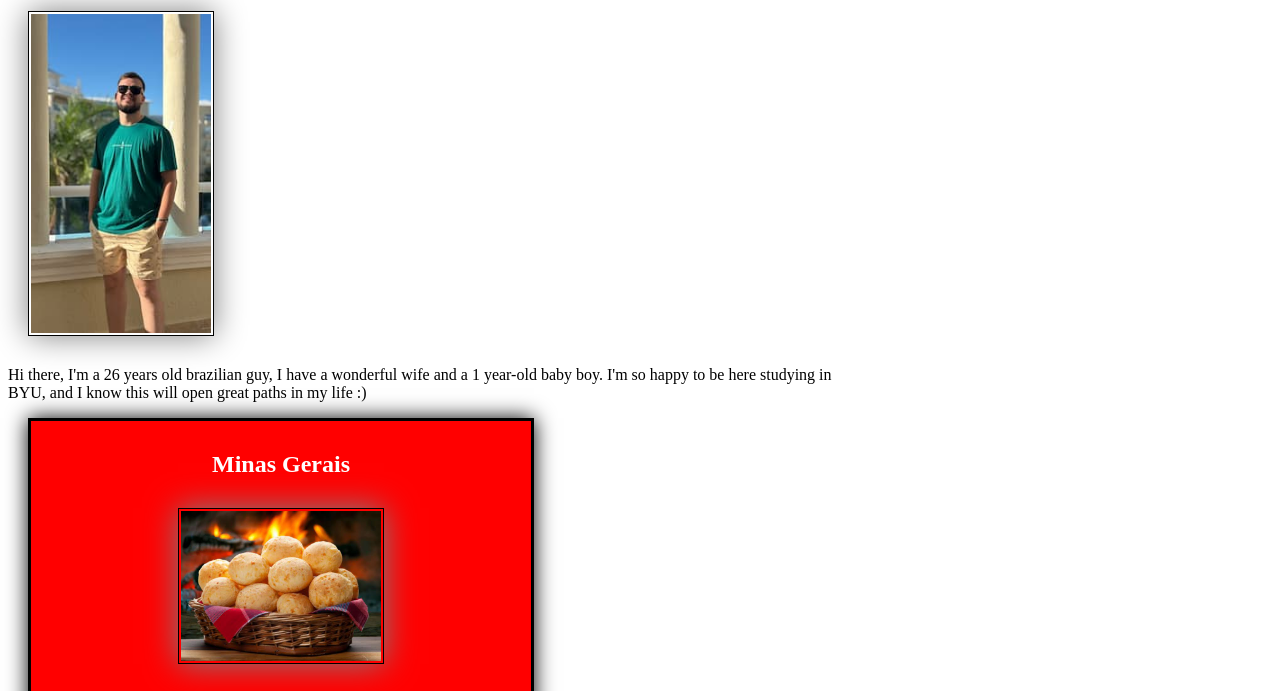
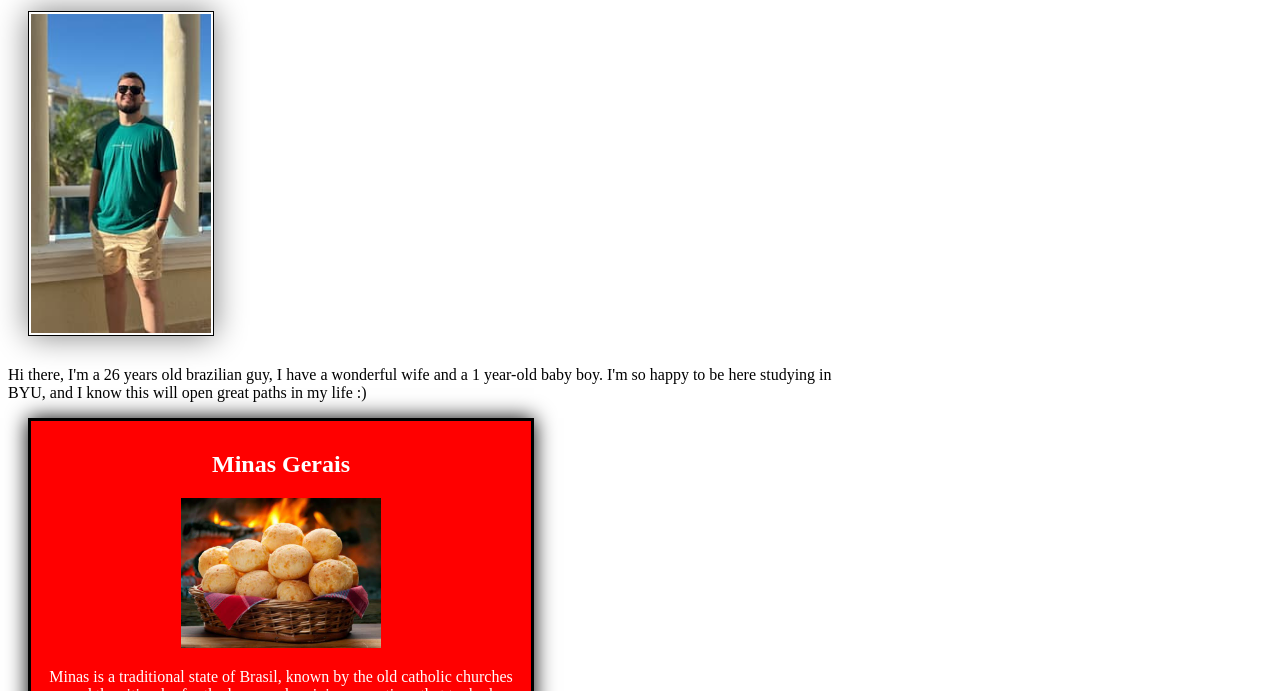
Before and after one commit to iomapasta14/wdd130, a plain HTML site: page index.html in a window 1280 px wide. Shown: the part 223-914 px from the top of the page. Drawn offline with Linux system fonts and the light colour scheme.

Commit message:
Corrections - W02

```diff
--- a/index.html
+++ b/index.html
@@ -6,7 +6,7 @@
     <meta name="viewport" content="width=device-width, initial-scale=1.0">
     <title>Iohan Staniczuzki | WDD 130</title>
     <link rel="stylesheet" href="styles/styles.css">
-    <meta name="description" content="Iohan Staniczuzki Home Page - WDD130 Student">
+    <meta name="description" content="WDD130 Student Home Page">
     <meta name="author" content="Iohan Staniczuzki">
 </head>
 
@@ -33,7 +33,6 @@
 
     <footer>
         <p>©2026 ✌️ Iohan Staniczuzki 🌃 Minas Gerais, Brasil</p>
-
     </footer>
 
 </body>
--- a/styles/styles.css
+++ b/styles/styles.css
@@ -13,7 +13,7 @@ h1 {
     color: darkblue;
 }
 
-img {
+main img {
     width: 180px;
     height: auto;
     margin: 10px 20px;
```
